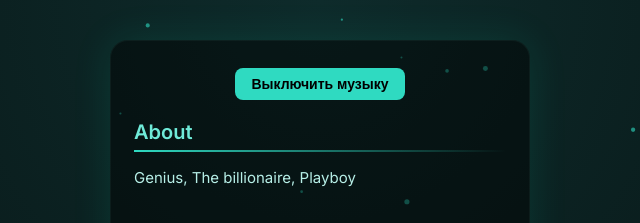
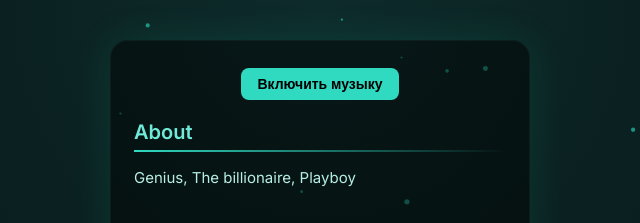
Before and after one commit to kazakura4000-max/kazakura4000-max.github.io, a plain HTML site: page index.html in a window 1280 px wide. Shown: the top 223 px of the page, 320-960 px from the left. Drawn offline with Linux system fonts and the light colour scheme.

Commit message:
Update index.html

```diff
--- a/index.html
+++ b/index.html
@@ -17,7 +17,7 @@
   <div class="container">
 
     <!-- Кнопка управления музыкой -->
-    <button id="musicBtn"> Выключить музыку</button>
+    <button id="musicBtn"> Включить музыку</button>
     <audio id="bgMusic" loop autoplay>
       <source src="https://image2url.com/audio/1766351652811-191ad6ec-6d14-4a6b-a61b-24e2a8b7e6c2.mp3" type="audio/mpeg">
     </audio>
```
